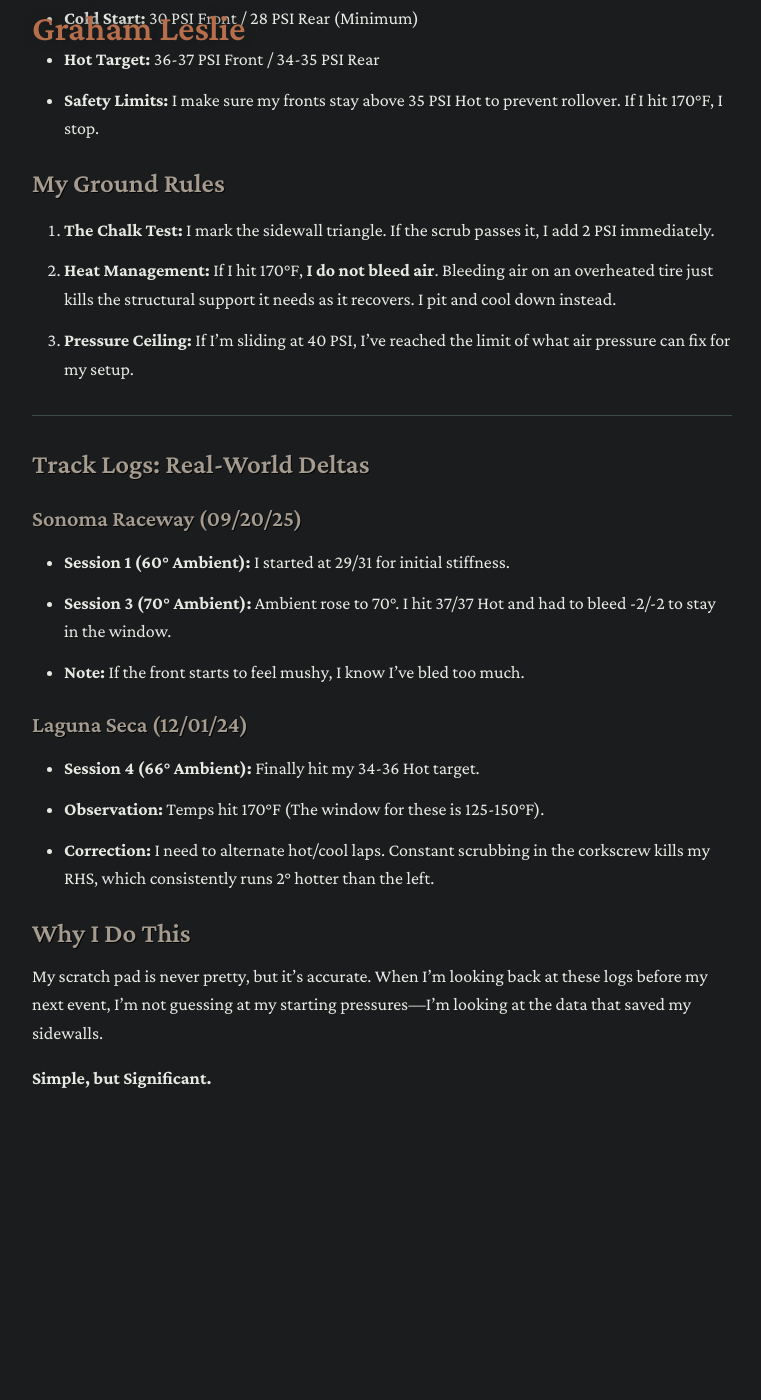
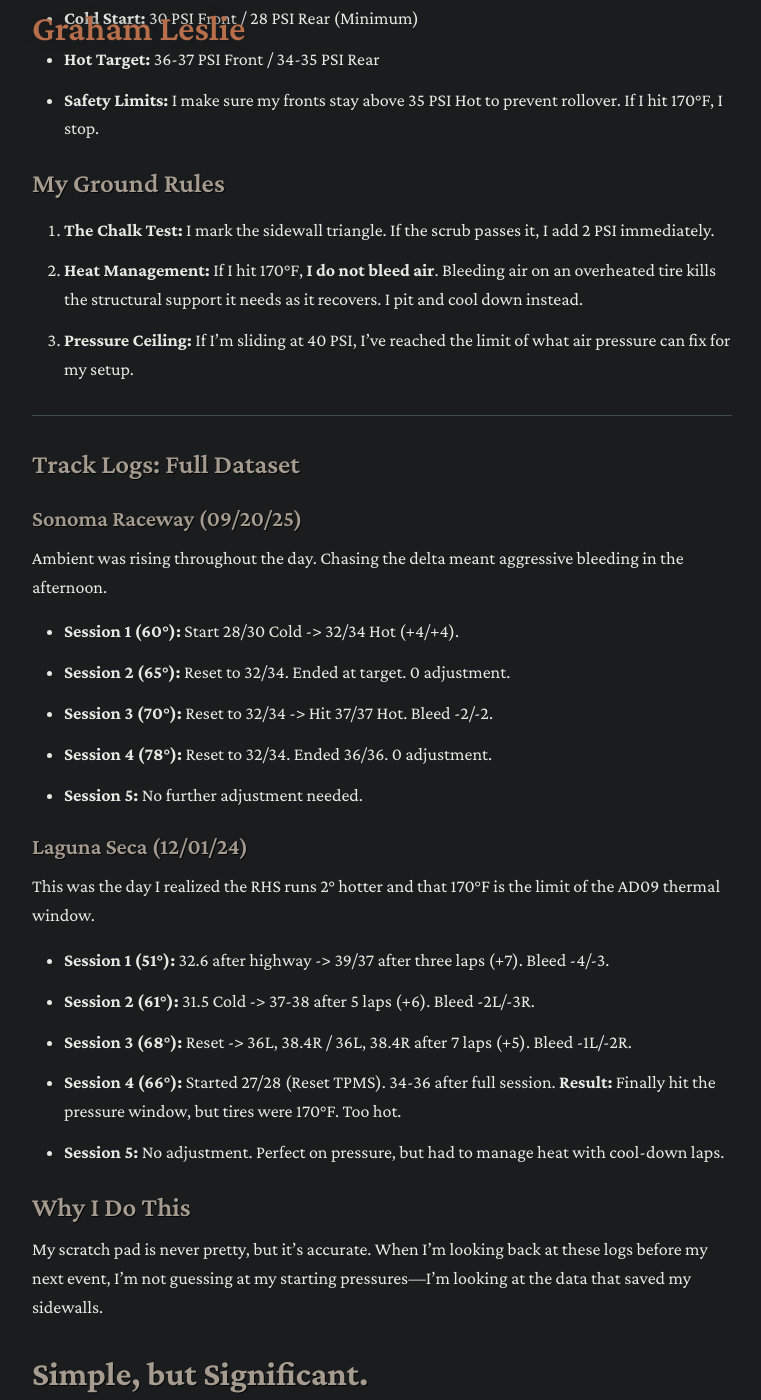
Before and after one commit to grahamleslie/grahamleslie.github.io, a Jekyll site: the page built from _posts/2026-06-29-track-day-checklist.md, in a window 1280 px wide and 1400 px high, scrolled down 994 px. Shown: the whole window, without its empty margins (258-1019 px from the left). Built offline with Jekyll 4.4.1, drawn with Linux system fonts in a browser that asks for light colours; nearby versions of some CDN libraries; some web fonts are replaced; before the commit the page ends 2183 px from its top, so only the background shows below that.

Commit message:
Include full 5-session datasets for Sonoma and Laguna

```diff
--- a/_posts/2026-06-29-track-day-checklist.md
+++ b/_posts/2026-06-29-track-day-checklist.md
@@ -30,24 +30,31 @@ I don't get cute with low cold starts anymore. If I start too low, I'm scrubbing
 
 ### My Ground Rules
 1.  **The Chalk Test:** I mark the sidewall triangle. If the scrub passes it, I add 2 PSI immediately.
-2.  **Heat Management:** If I hit 170°F, **I do not bleed air**. Bleeding air on an overheated tire just kills the structural support it needs as it recovers. I pit and cool down instead.
+2.  **Heat Management:** If I hit 170°F, **I do not bleed air**. Bleeding air on an overheated tire kills the structural support it needs as it recovers. I pit and cool down instead.
 3.  **Pressure Ceiling:** If I'm sliding at 40 PSI, I've reached the limit of what air pressure can fix for my setup.
 
 ---
 
-### Track Logs: Real-World Deltas
+### Track Logs: Full Dataset
 
 #### Sonoma Raceway (09/20/25)
-*   **Session 1 (60° Ambient):** I started at 29/31 for initial stiffness.
-*   **Session 3 (70° Ambient):** Ambient rose to 70°. I hit 37/37 Hot and had to bleed -2/-2 to stay in the window.
-*   **Note:** If the front starts to feel mushy, I know I've bled too much.
+Ambient was rising throughout the day. Chasing the delta meant aggressive bleeding in the afternoon.
+*   **Session 1 (60°):** Start 28/30 Cold -> 32/34 Hot (+4/+4).
+*   **Session 2 (65°):** Reset to 32/34. Ended at target. 0 adjustment.
+*   **Session 3 (70°):** Reset to 32/34 -> Hit 37/37 Hot. Bleed -2/-2.
+*   **Session 4 (78°):** Reset to 32/34. Ended 36/36. 0 adjustment.
+*   **Session 5:** No further adjustment needed.
 
 #### Laguna Seca (12/01/24)
-*   **Session 4 (66° Ambient):** Finally hit my 34-36 Hot target.
-*   **Observation:** Temps hit 170°F (The window for these is 125-150°F).
-*   **Correction:** I need to alternate hot/cool laps. Constant scrubbing in the corkscrew kills my RHS, which consistently runs 2° hotter than the left.
+This was the day I realized the RHS runs 2° hotter and that 170°F is the limit of the AD09 thermal window.
+*   **Session 1 (51°):** 32.6 after highway -> 39/37 after three laps (+7). Bleed -4/-3.
+*   **Session 2 (61°):** 31.5 Cold -> 37-38 after 5 laps (+6). Bleed -2L/-3R.
+*   **Session 3 (68°):** Reset -> 36L, 38.4R / 36L, 38.4R after 7 laps (+5). Bleed -1L/-2R.
+*   **Session 4 (66°):** Started 27/28 (Reset TPMS). 34-36 after full session. **Result:** Finally hit the pressure window, but tires were 170°F. Too hot.
+*   **Session 5:** No adjustment. Perfect on pressure, but had to manage heat with cool-down laps.
 
 ### Why I Do This
 My scratch pad is never pretty, but it's accurate. When I'm looking back at these logs before my next event, I'm not guessing at my starting pressures—I'm looking at the data that saved my sidewalls.
 
 **Simple, but Significant.**
+---
```
